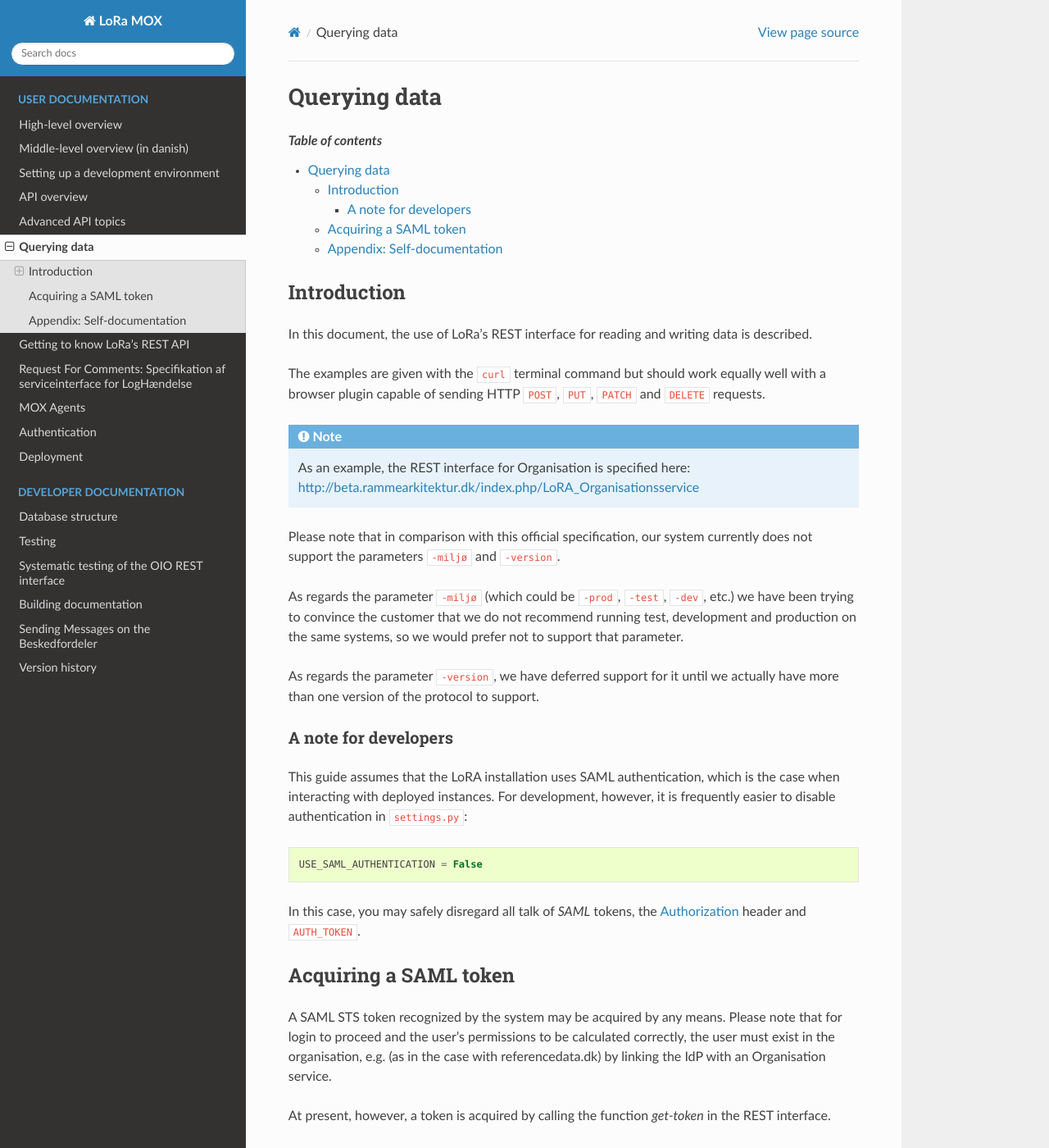
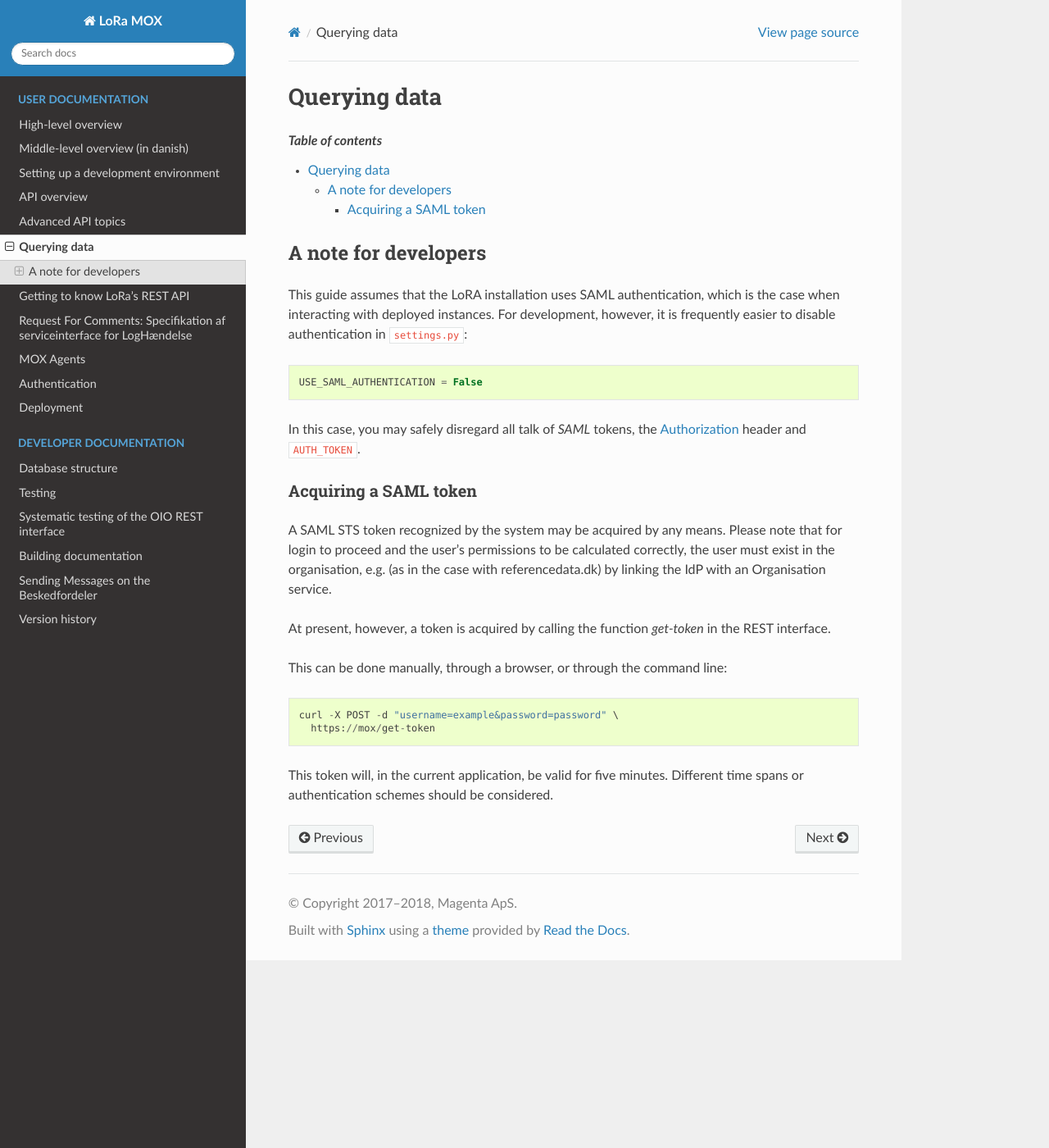
Before and after one commit to magenta-aps/mox, a Sphinx documentation site: the page built from doc/user/querying-data.rst, in a window 1280 px wide and 1400 px high. Shown: the whole window at 82% size. Built offline with Sphinx 7.4.7 and the Read the Docs theme 2.0.0, drawn with Linux system fonts in a browser that asks for light colours; pages that are not in the unit, such as notebooks, are missing from menus; some of the changed text lies outside the part shown.

Commit message:
Move self-doc and link to Info for Rammeakitektur

```diff
--- a/doc/user/querying-data.rst
+++ b/doc/user/querying-data.rst
@@ -6,34 +6,6 @@
 
 .. contents:: `Table of contents`
    :depth: 5
-
-
-Introduction
-++++++++++++
-
-In this document, the use of LoRa's REST interface for reading and
-writing data is described.
-
-The examples are given with the ``curl`` terminal command but should
-work equally well with a browser plugin capable of sending HTTP ``POST``,
-``PUT``, ``PATCH`` and ``DELETE`` requests.
-
-.. note::
-   As an example, the REST interface for Organisation is specified
-   here: http://beta.rammearkitektur.dk/index.php/LoRA_Organisationsservice
-
-Please note that in comparison with this official specification, our
-system currently does not support the parameters ``-miljø`` and
-``-version``.
-
-As regards the parameter ``-miljø`` (which could be ``-prod``,
-``-test``, ``-dev``, etc.) we have been trying to convince the
-customer that we do not recommend running test, development and
-production on the same systems, so we would prefer not to support that
-parameter.
-
-As regards the parameter ``-version``, we have deferred support for it
-until we actually have more than one version of the protocol to support.
 
 
 A note for developers
@@ -70,24 +42,3 @@
 
 This token will, in the current application, be valid for five minutes.
 Different time spans or authentication schemes should be considered.
-
-
-Appendix: Self-documentation
-++++++++++++++++++++++++++++
-
-
-* On a running LoRa system, it will always be possible to acquire, in
-  JSON,  a sitemap of valid URLs on the ``/site-map/`` URL, e.g. located
-  at https://mox/site-map.
-
-* Similarly, for each service, a JSON representation of the
-  hierarchy's classes and their fields may be found at the URL
-  ``/<service>/classes/``, e.g. at
-  https://mox/dokument/classes.
-
-
-.. caution::
-
-   The structure of each class is not completely analogous to the
-   structure of the input JSON as it uses the concept of *"overrides"*.
-   This should also be fixed.
```
Also changed, not shown: doc/user/api-overview.rst (+39 -1 lines).
